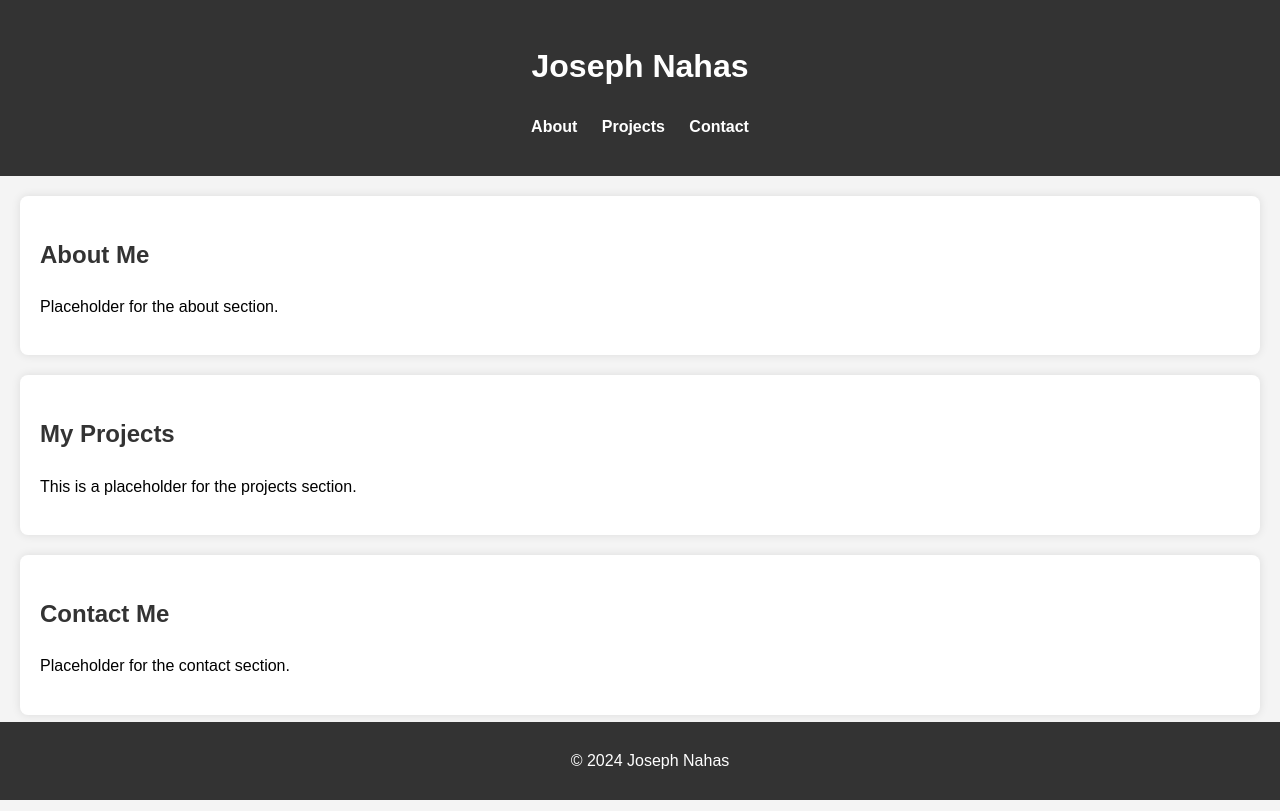
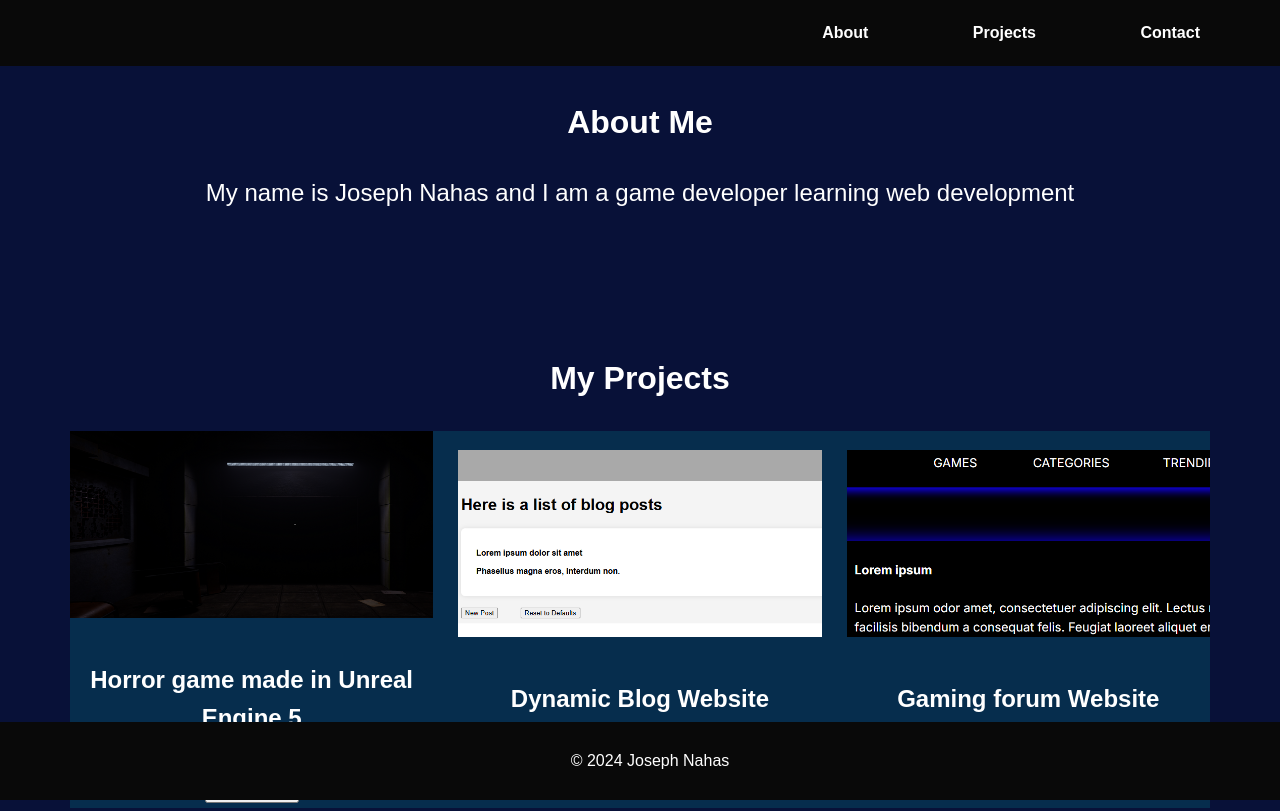
Before and after one commit to JosephNahas/my-portfolio, a plain HTML site: page index.html in a window 1280 px wide. Shown: the top 811 px of the page. Drawn offline with Linux system fonts and the light colour scheme.

Commit message:
Edited HTML/CSS and added project images

```diff
--- a/css/styles.css
+++ b/css/styles.css
@@ -3,57 +3,68 @@ body {
     font-family: Arial, sans-serif;
     margin: 0;
     padding: 0;
-    background-color: #f4f4f4;
+    background-color:#081138;
     line-height: 1.6;
 }
 
 header, footer {
-    background-color: #333;
+    background-color: #090909;
     color: white;
     padding: 20px;
-    text-align: center;
 }
 
-nav ul {
-    list-style: none;
-    padding: 0;
+header{
+    text-align: right;
+    position: fixed;
+    top: 0;
+    width: 100%;
 }
 
-nav ul li {
-    display: inline;
-    margin: 0 10px;
-}
-
-nav ul li a {
+nav a {
     color: white;
     text-decoration: none;
     font-weight: bold;
+    display:inline;
+    margin-right: 100px;
 }
 
-nav ul li a:hover {
+nav a:hover {
     text-decoration: underline;
+}
+
+h2{
+    color: white;
+    font-size: xx-large;
 }
 
 section {
     padding: 20px;
-    margin: 20px;
-    background-color: white;
-    border-radius: 8px;
-    box-shadow: 0 0 10px rgba(0, 0, 0, 0.1);
-}
-
-h2{
-    color: #333;
+    margin: 50px;
+    color: white;
+    font-size: x-large;
+    text-align: center;
 }
 
 footer {
-    background-color: #333;
+    background-color: #090909;
     color: white;
     text-align: center;
     padding: 10px;
     position: fixed;
     width: 100%;
     bottom: 0;
+}
+
+.projects-container{
+    display: grid;
+    grid-template-columns: repeat(3, 1fr);
+    align-items: center;
+    gap: 25px;
+    background-color: rgb(6, 45, 77);
+}
+
+.projects-box .projects-image img{
+    width: 100%;
 }
 
 /* Media Queries for Mobile Devices */
--- a/index.html
+++ b/index.html
@@ -6,31 +6,75 @@
     <meta name="viewport" content="width=device-width, initial-scale=1.0">
     <title>My Portfolio</title>
     <link rel="stylesheet" href="css/styles.css">
+    <script src="js/script.js" defer></script>
 </head>
 
 <body>
     <!-- Header Section -->
-    <header>
-        <h1>Joseph Nahas</h1>
-        <nav>
-            <ul>
-                <li><a href="#about">About</a></li>
-                <li><a href="#projects">Projects</a></li>
-                <li><a href="#contact">Contact</a></li>
-            </ul>
+    <header class="header">
+
+        <nav class="navigation">
+            <a href="#about">About</a>
+            <a href="#projects">Projects</a>
+            <a href="#contact">Contact</a>
         </nav>
+
     </header>
 
     <!-- About Section -->
     <section id="about">
         <h2>About Me</h2>
-        <p>Placeholder for the about section.</p>
+        <p>My name is Joseph Nahas and I am a game developer learning web development</p>
     </section>
 
     <!-- Projects Section -->
     <section id="projects">
         <h2>My Projects</h2>
-        <p>This is a placeholder for the projects section.</p>
+
+        <div class="projects-container">
+
+            <div class="projects-box">
+
+                <div class="projects-image">
+                    <img src="images/Splash.png" alt="">
+                </div>
+
+                <div class="projects-info">
+                    <h4>Horror game made in Unreal Engine 5</h4>
+                    <button class="details-btn">Show Details</button>
+                    <p class="description" hidden>Lorem ipsum dolor sit amet consectetur</p>
+                </div>
+
+            </div>
+
+            <div class="projects-box">
+
+                <div class="projects-image">
+                    <img src="images/Blog.png" alt="">
+                </div>
+
+                <div class="projects-info">
+                    <h4>Dynamic Blog Website</h4>
+                    <button class="details-btn">Show Details</button>
+                    <p class="description" hidden>Lorem ipsum dolor sit amet consectetur</p>
+                </div>
+            </div>
+
+            <div class="projects-box">
+
+                <div class="projects-image">
+                    <img src="images/Forum.png" alt="">
+                </div>
+
+                <div class="projects-info">
+                    <h4>Gaming forum Website</h4>
+                    <button class="details-btn">Show Details</button>
+                    <p class="description" hidden>Lorem ipsum dolor sit amet consectetur</p>
+                </div>
+            </div>
+
+        </div>
+
     </section>
 
     <!-- Contact Section -->
```
Also changed, not shown: images/Blog.png (added), images/Forum.png (added), images/Splash.png (added), js/script.js (added).
